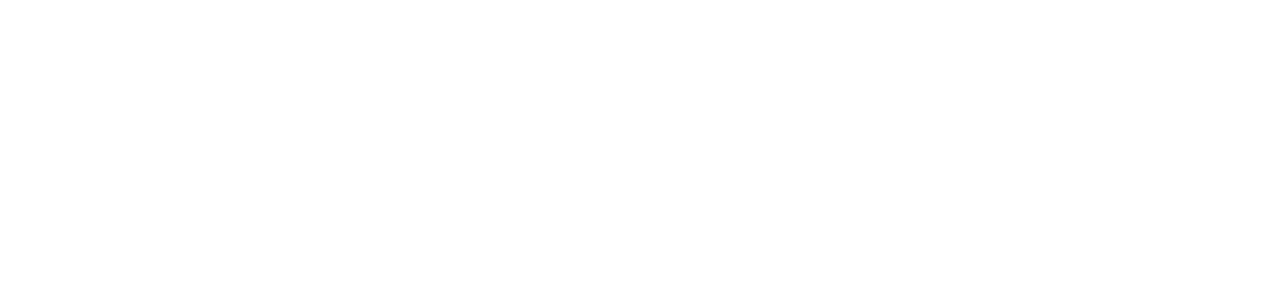
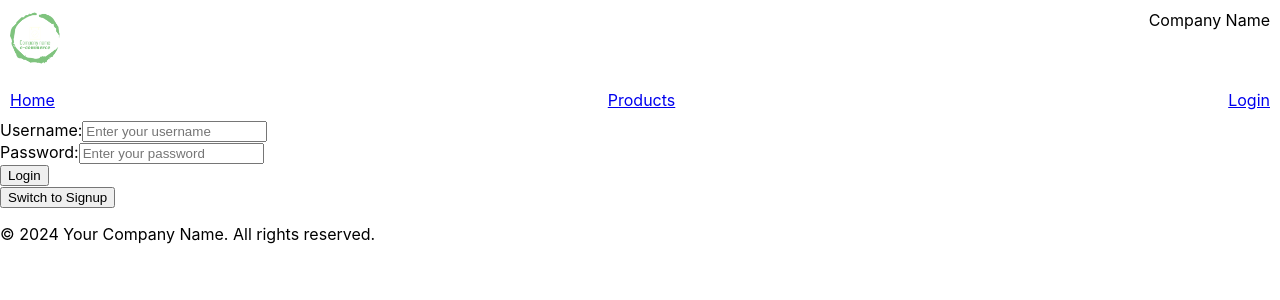
Before and after one commit to AnastasiaZ04/ensf381Assignment05, a React (Create React App) app: page /login in a window 1280 px wide. Before the commit this address had no page. Shown: the top 300 px of the page. Built offline with nearby package versions, Linux system fonts and the light colour scheme.

Commit message:
Login Page Done

```diff
--- a/package.json
+++ b/package.json
@@ -8,7 +8,7 @@
     "@testing-library/user-event": "^13.5.0",
     "react": "^18.2.0",
     "react-dom": "^18.2.0",
-    "react-router-dom": "^6.22.2",
+    "react-router-dom": "^6.22.3",
     "react-scripts": "5.0.1",
     "web-vitals": "^2.1.4"
   },
--- a/src/App.js
+++ b/src/App.js
@@ -2,6 +2,7 @@ import React from 'react';
 import { BrowserRouter as Router, Routes, Route } from 'react-router-dom'; // Import BrowserRouter as Router and Routes
 import Homepage from './components/Homepage';
 import Productpage from './components/Productpage';
+import LoginPage from './components/LoginPage';
 
 
 
@@ -12,6 +13,7 @@ const App = () => {
         <Routes>
           <Route path="/" element={<Homepage />} />
           <Route path="/products" element={<Productpage />} />
+          <Route path='/login' element={<LoginPage />} />
         </Routes>
       </div>
     </Router>
--- /dev/null
+++ b/src/components/LoginForm.js
@@ -0,0 +1,59 @@
+import React, { useState } from 'react';
+
+const LoginForm = () => {
+    const [emptyError, setEmptyError] = useState(false);
+    const [loginSuccess, setLoginSuccess] = useState(false);
+    const [inputName, setInputName] = useState("");
+    const [inputPassword, setInputPassword] = useState("");
+
+    function handleUsernameChange(event){
+        setInputName(event.target.value);
+    }
+
+    function handlePasswordChange(event){
+        setInputPassword(event.target.value);
+    }
+
+    function handleSubmit(event){
+        event.preventDefault(); //prevents button from submitting form
+
+        if( (inputName.trim() === '') || (inputPassword === '')){
+            setEmptyError(true);
+        }
+        else{
+            setEmptyError(false);
+            setLoginSuccess(true);
+        }
+
+    }
+
+    return(
+        <div>
+
+        { emptyError && (
+          <div>
+            <p style={{color:'red'}}>All fields are required!</p>
+          </div>
+        )}
+
+        { loginSuccess && (
+          <div>
+            <p style={{color:'green'}}>User signed up successfully!</p>
+          </div>
+        )}
+
+        <form name = "login" onSubmit={handleSubmit}>
+        <label for = "username">Username:</label>
+            <input type = "text" id = "username" name = "username" value = {inputName} placeholder='Enter your username' onChange={handleUsernameChange} />
+            <br/>
+            <label for = "password">Password:</label>
+            <input type = "password" id = "password" name = "password" value = {inputPassword} placeholder='Enter your password' onChange={handlePasswordChange} />
+            <br/>
+            <button type = "submit">Login</button>
+            <br/>
+        </form>
+        </div>
+    );
+};
+
+export default LoginForm;
--- /dev/null
+++ b/src/components/LoginPage.js
@@ -0,0 +1,31 @@
+import React, {useState} from 'react';
+import Header from './Header';
+import LoginForm from './LoginForm';
+import SignupForm from './SignupForm';
+import Footer from './Footer';
+import { useActionData } from 'react-router-dom';
+
+const Loginpage = () => {
+    const [form, setForm] = useState("login");
+
+    function handleButtonClick(event){
+        setForm(form === "login"? "signup" : "login");
+        var lsbutton = document.getElementById("lsbutton");
+        if (lsbutton.innerHTML === "Switch to Signup") {
+            lsbutton.innerHTML = "Switch to Login";
+          } else {
+            lsbutton.innerHTML = "Switch to Signup";
+          }
+    }
+
+    return(
+        <div>
+            <Header />
+            {form === "login" ? <LoginForm /> : <SignupForm />}
+            <button id = "lsbutton" onClick={handleButtonClick}>Switch to Signup</button>
+            <Footer />
+        </div>
+    );
+};
+
+export default Loginpage;
--- /dev/null
+++ b/src/components/SignupForm.js
@@ -0,0 +1,94 @@
+import React, { useState } from 'react';
+
+const SignupForm = () => {
+    const [emptyError, setEmptyError] = useState(false); // used to prevent empty field submission
+    const [matchingError, setMatchingError] = useState(false); // used to prevent submitting password that doesn't match confirm password field
+    const [signupSuccess, setSignupSuccess] = useState(false);
+    const [inputName, setInputName] = useState("");
+    const [inputPassword, setInputPassword] = useState("");
+    const [inputConfirmPassword, setInputConfirmPassword] = useState("");
+    const [inputEmail, setInputEmail] = useState("");
+
+    function handleUsernameChange(event){
+        setInputName(event.target.value);
+    }
+
+    function handlePasswordChange(event){
+        setInputPassword(event.target.value);
+    }
+
+    function handleConfirmPasswordChange(event){
+        setInputConfirmPassword(event.target.value);
+    }
+
+    function handleEmailChange(event){
+        setInputEmail(event.target.value);
+    }
+
+    function handleSubmit(event){
+        event.preventDefault(); //prevents button from submitting form
+
+        if( (inputName.trim() === '') || (inputPassword === '') || (inputConfirmPassword === '') || (inputEmail === '')){
+            setEmptyError(true);
+        }
+        else{
+            setEmptyError(false);
+        }
+
+        if(inputPassword !== inputConfirmPassword){
+            setMatchingError(true);
+        }
+        else{
+            setMatchingError(false);
+        }
+
+        if (!((inputName.trim() === '') || (inputPassword === '') || (inputConfirmPassword === '') || (inputEmail === '')) && (inputPassword === inputConfirmPassword)){
+            setSignupSuccess(true);
+        }
+        else{
+            setSignupSuccess(false);
+        }
+    }
+
+    return(
+        <div>
+
+        { emptyError && (
+          <div>
+            <p style={{color:'red'}}>All fields are required!</p>
+          </div>
+        )}
+
+        { matchingError && (
+          <div>
+            <p style={{color:'red'}}>Passwords do not match!</p>
+          </div>
+        )}
+
+        { signupSuccess && (
+          <div>
+            <p style={{color:'green'}}>User signed up successfully!</p>
+          </div>
+        )}
+
+        <form name = "login" onSubmit={handleSubmit}>
+        <label for = "username">Username:</label>
+            <input type = "text" id = "username" name = "username" value = {inputName} placeholder='Enter your username' onChange={handleUsernameChange} />
+            <br/>
+            <label for = "password">Password:</label>
+            <input type = "password" id = "password" name = "password" value = {inputPassword} placeholder='Enter your password' onChange={handlePasswordChange} />
+            <br/>
+            <label for = "password">Confirm Password:</label>
+            <input type = "password" id = "confirm-password" name = "confirm-password" value = {inputConfirmPassword} placeholder='Confirm your password' onChange={handleConfirmPasswordChange} />
+            <br/>
+            <label for = "email">Email:</label>
+            <input type = "text" id = "email" name = "email" value = {inputEmail} placeholder='Enter your email' onChange={handleEmailChange} />
+            <br/>
+            <button type = "submit">Signup</button>
+            <br/>
+        </form>
+        </div>
+    );
+};
+
+export default SignupForm;
```
Also changed, not shown: 1 other file (tests, documents, lock files or other folders).
